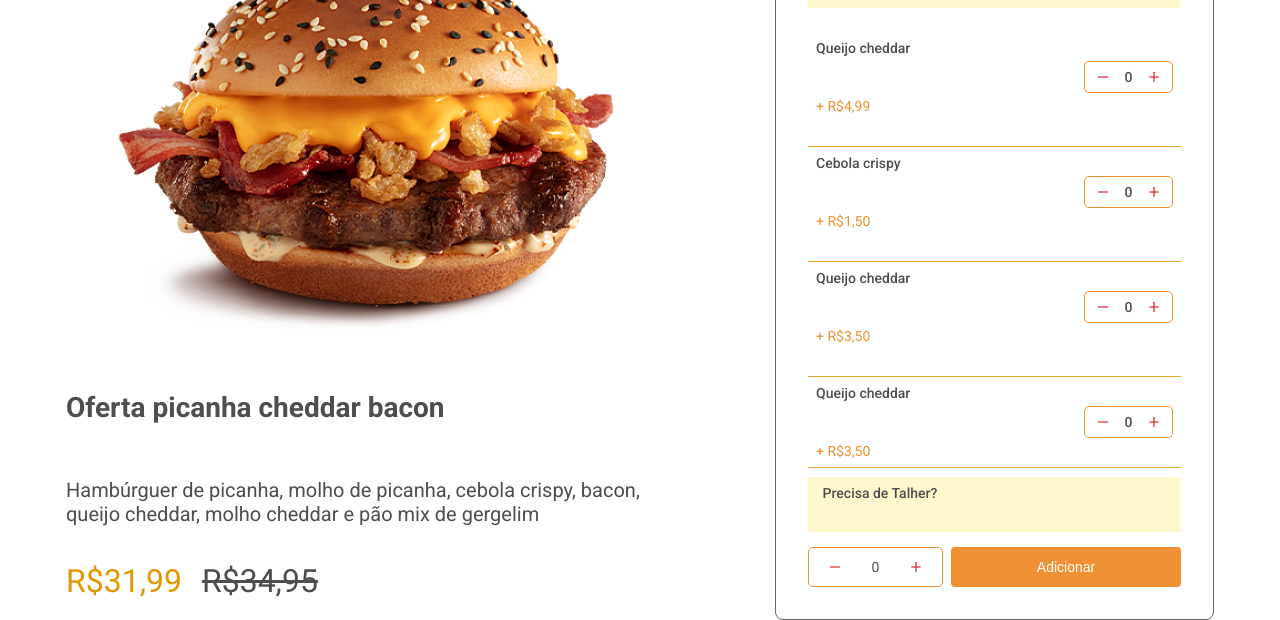
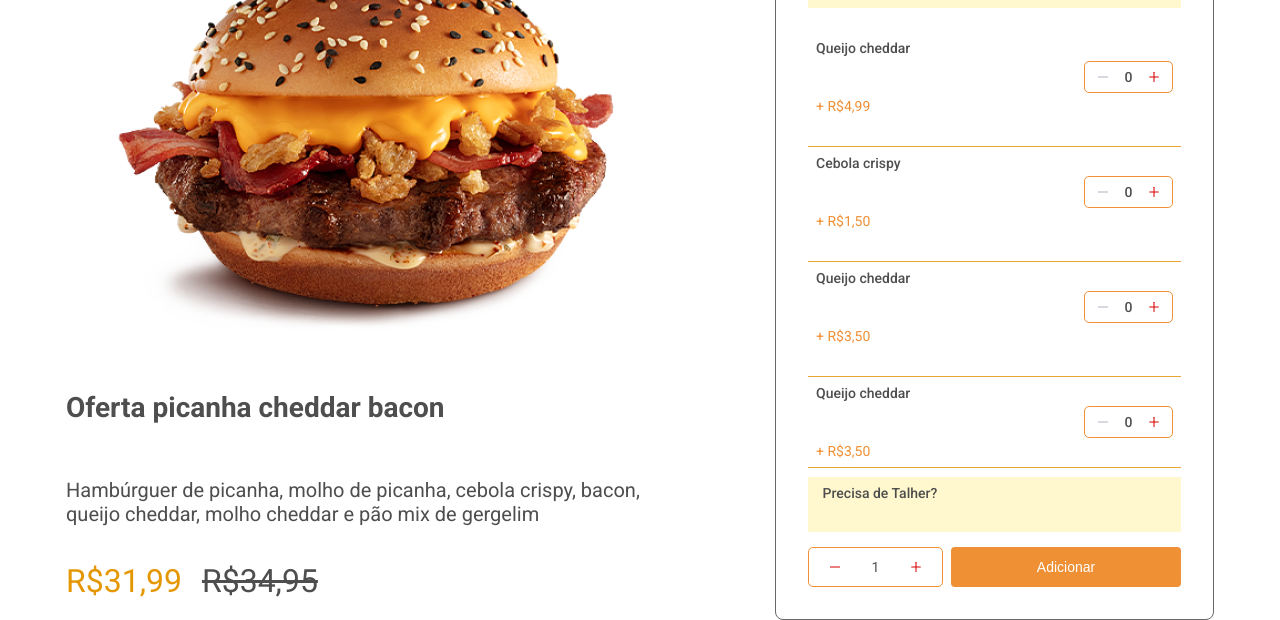
Before and after one commit to andreydantasvf/Deliverize, a React (Vite) app: page / in a window 1280 px wide. Shown: the part 209-829 px from the top of the page. Built offline with nearby package versions, Linux system fonts and the light colour scheme.

Commit message:
Add logic in IncrementButtons

```diff
--- a/index.html
+++ b/index.html
@@ -9,7 +9,7 @@
   <meta name="viewport" content="width=device-width, initial-scale=1.0" />
   <title>Vite + React + TS</title>
 
-  <link href="https://fonts.googleapis.com/css2?family=Roboto:wght@400;500;700&display=swap" rel="stylesheet">
+  <link href="https://fonts.googleapis.com/css2?family=Roboto+Condensed:wght@400;700&family=Roboto:wght@400;500;700&display=swap" rel="stylesheet">
 </head>
 
 <body>
--- a/package.json
+++ b/package.json
@@ -10,14 +10,17 @@
     "preview": "vite preview"
   },
   "dependencies": {
+    "@reduxjs/toolkit": "^1.9.5",
     "react": "^18.2.0",
     "react-dom": "^18.2.0",
     "react-icons": "^4.9.0",
+    "react-redux": "^8.0.7",
     "styled-components": "^5.3.11"
   },
   "devDependencies": {
     "@types/react": "^18.0.37",
     "@types/react-dom": "^18.0.11",
+    "@types/react-redux": "^7.1.25",
     "@types/styled-components": "^5.1.26",
     "@typescript-eslint/eslint-plugin": "^5.59.0",
     "@typescript-eslint/parser": "^5.59.0",
--- a/src/App.tsx
+++ b/src/App.tsx
@@ -1,4 +1,4 @@
-import { useState } from "react"
+import { useEffect, useState } from "react"
 import { Header } from "./components/Header"
 import { IncrementButton } from "./components/IncrementButton"
 import { Ingredient } from "./components/Ingredient"
@@ -73,7 +73,10 @@ function App() {
           </Option>
 
           <Buttons>
-            <IncrementButton />
+            <IncrementButton
+              initialQuantity={1}
+              isIngredient={false}
+            />
             <button type="button" onClick={showPopOver}>Adicionar</button>
           </Buttons>
         </Form>
--- a/src/components/IncrementButton/index.tsx
+++ b/src/components/IncrementButton/index.tsx
@@ -1,13 +1,48 @@
-import {AiOutlineMinus, AiOutlinePlus} from "react-icons/ai";
+import { useState } from "react";
+import { AiOutlineMinus, AiOutlinePlus } from "react-icons/ai";
+import { useAppDispatch, useAppSelector } from "../../hooks/redux";
+
+import { decrementQuantity, incrementQuantity } from "../../redux/quantityIngredientsSlice";
 
 import { Container } from "./styles";
 
-export function IncrementButton() {
+interface IncrementButtonProps {
+  initialQuantity?: number;
+  isIngredient?: boolean;
+}
+
+export function IncrementButton({ initialQuantity = 0, isIngredient = true }: IncrementButtonProps) {
+  const [count, setCount] = useState<number>(initialQuantity);
+
+  const { quantity } = useAppSelector(state => state.quantityIngredients);
+  const dispatch = useAppDispatch();
+
+  function handleIncrement() {
+    if (isIngredient) {
+      if (quantity < 8) {
+        setCount(count + 1);
+        dispatch(incrementQuantity())
+      }
+    } else {
+      setCount(count + 1);
+    }
+  }
+
+  function handleDecrement() {
+    if (count > 0) {
+      setCount(count - 1);
+
+      if (isIngredient) {
+        dispatch(decrementQuantity())
+      }
+    }
+  }
+
   return (
     <Container>
-      <AiOutlineMinus />
-      0
-      <AiOutlinePlus />
+      <AiOutlineMinus className={count === 0 ? "disabled" : ""} onClick={handleDecrement} />
+      {count}
+      <AiOutlinePlus className={quantity === 8 && isIngredient ? "disabled" : ""} onClick={handleIncrement} />
     </Container>
   )
 }
--- a/src/components/IncrementButton/styles.ts
+++ b/src/components/IncrementButton/styles.ts
@@ -15,5 +15,11 @@ export const Container = styled.div`
 
   > svg {
     color: #D80000;
+    cursor: pointer;
+
+    &.disabled {
+      cursor: not-allowed;
+      color: #AEB6C1;
+    }
   }
 `;
--- a/src/main.tsx
+++ b/src/main.tsx
@@ -2,10 +2,15 @@ import React from 'react'
 import ReactDOM from 'react-dom/client'
 import App from './App.tsx'
 import GlobalStyles from './styles/global'
+import { Provider } from 'react-redux'
+
+import { store } from './redux/store';
 
 ReactDOM.createRoot(document.getElementById('root') as HTMLElement).render(
   <React.StrictMode>
     <GlobalStyles />
-    <App />
+    <Provider store={store}>
+      <App />
+    </Provider>
   </React.StrictMode>,
 )
```
Also changed, not shown: 1 other file (tests, documents, lock files or other folders).
